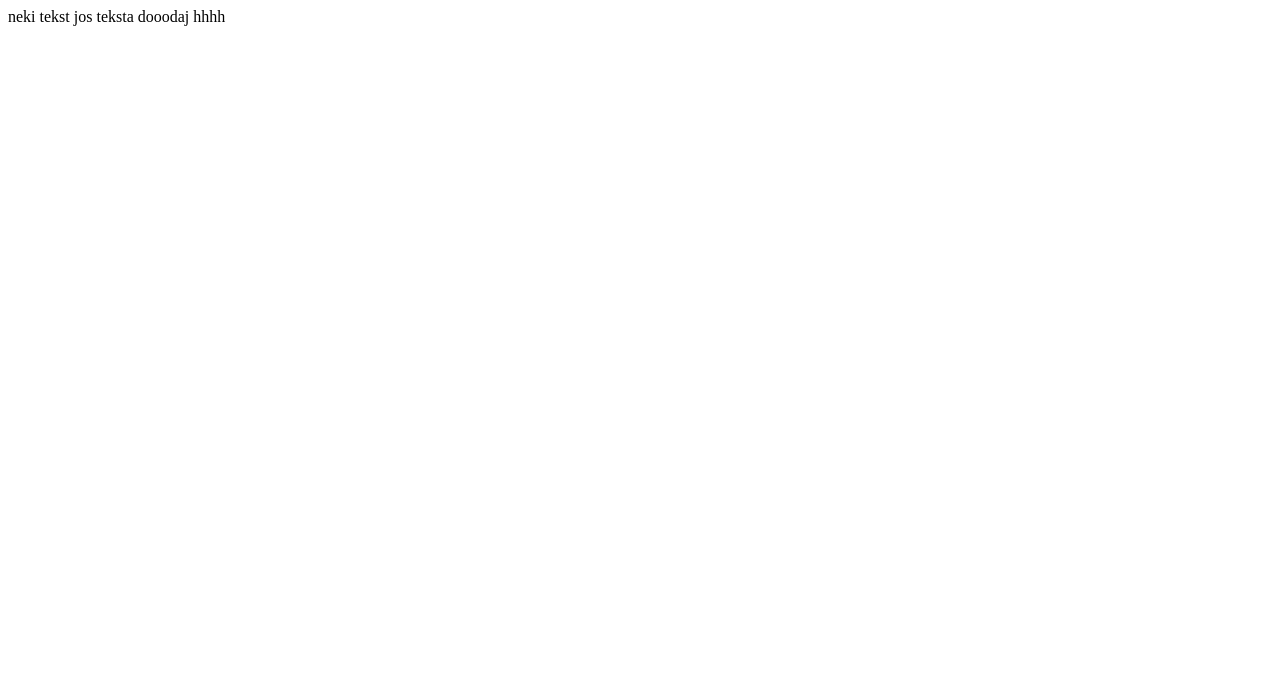
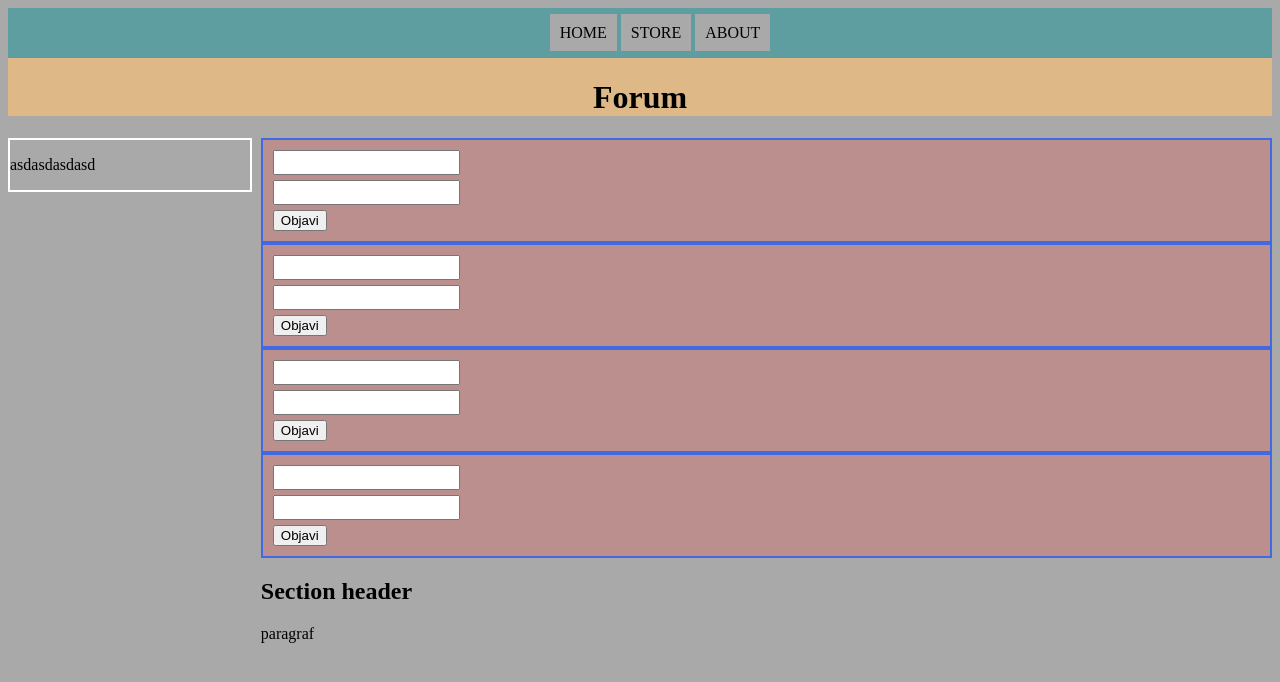
Before and after one commit to Markos04/Main-Project, a plain HTML site: page index.html in a window 1280 px wide. Drawn offline with Linux system fonts and the light colour scheme.

Commit message:
Zapoceo konacno neku ideju videcemo kako idee

```diff
--- a/index.html
+++ b/index.html
@@ -4,12 +4,50 @@
     <meta charset="UTF-8">
     <meta http-equiv="X-UA-Compatible" content="IE=edge">
     <meta name="viewport" content="width=device-width, initial-scale=1.0">
-    <title>Document</title>
+    <title>Forum</title>
+    <link rel="stylesheet" href="styles.css">
 </head>
+
 <body>
-    neki tekst
-    jos teksta
-    dooodaj
-    hhhh
+    <header class="main-header">
+        <nav class="nav header-nav">
+            <ul>
+                <li>HOME</li>
+                <li>STORE</li>
+                <li>ABOUT</li>
+            </ul>
+        </nav>
+        <h1>Forum</h1>
+    </header>
+
+    <section class="left-sec">
+        <p>asdasdasdasd</p>
+    </section>
+    <section class="main-sec">
+        <div class="main-div">
+            <input type="text">
+            <input type="text">
+            <button>Objavi</button>
+        </div>
+        <div class="main-div">
+            <input type="text">
+            <input type="text">
+            <button>Objavi</button>
+        </div>
+        <div class="main-div">
+            <input type="text">
+            <input type="text">
+            <button>Objavi</button>
+        </div>
+        <div class="main-div">
+            <input type="text">
+            <input type="text">
+            <button>Objavi</button>
+        </div>
+
+        <h2>Section header</h2>
+        <p>paragraf</p>
+    </section>
+
 </body>
 </html>
--- /dev/null
+++ b/styles.css
@@ -0,0 +1,42 @@
+body {
+    background: darkgray;
+}
+
+.main-header {
+    text-align: center;
+    background-color: burlywood;
+}
+
+.header-nav {
+    display: flex;
+    justify-content: center;
+    background-color:cadetblue;
+
+}
+.nav li {
+    display: inline;
+    padding: 10px;
+    background-color:darkgray;
+}
+.main-div {
+    padding: 10px;
+    background-color:rosybrown;
+    border: 2px solid royalblue;
+}
+
+input {
+    display: block;
+    padding: 3px;
+    margin-bottom: 5px;
+}
+
+.left-sec {
+    float: left;
+    border: 2px solid white;
+    margin: 0px;
+    min-width: 19%;
+}
+.main-sec {
+    float: right;
+    min-width: 80%;
+}
```
